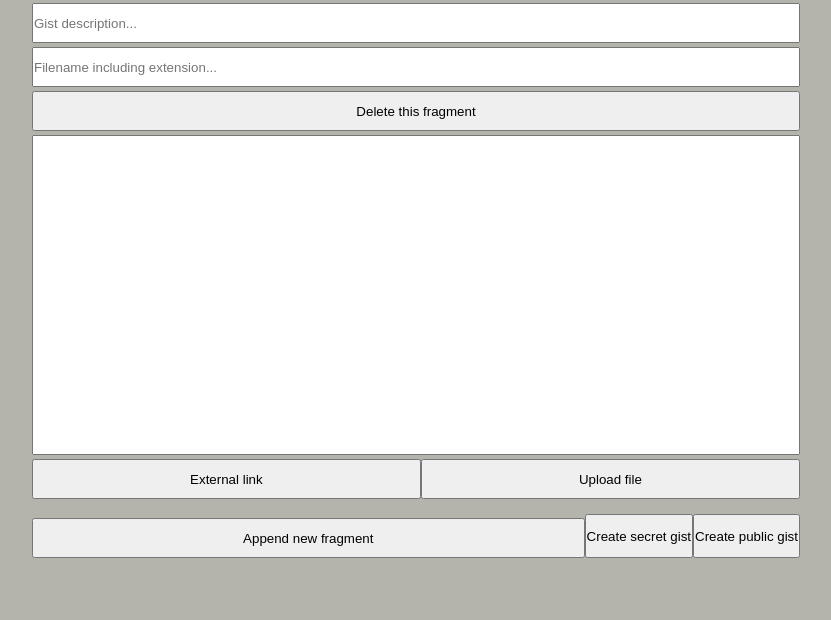
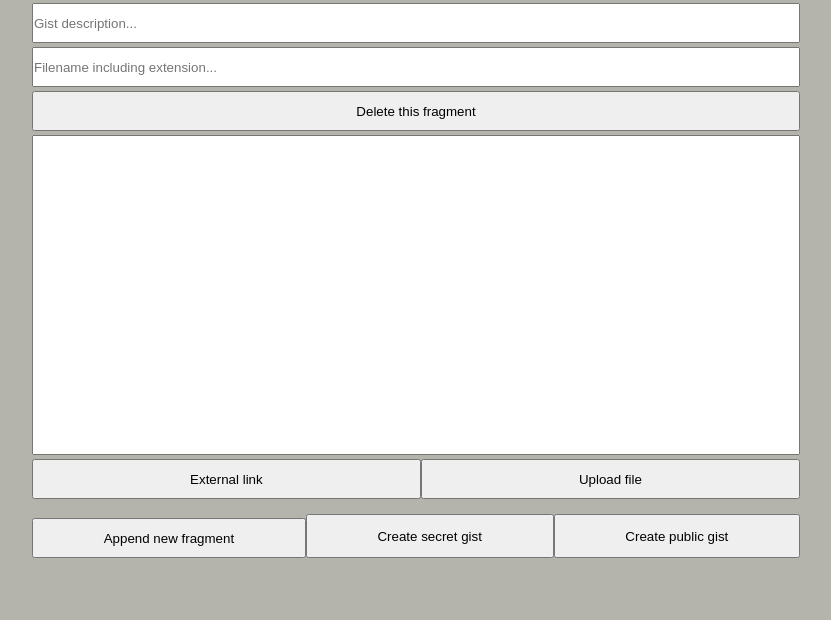
Before and after one commit to MeisQuietude/gist-storage, a Flask app: page / in a window 1280 px wide. Shown: the part 180-800 px from the top of the page, without its empty margins (224-1055 px from the left). Run offline with Flask 2, Linux system fonts and the light colour scheme; parts of the project's set-up code (start-up, migrations or seed data) failed here and were passed over.

Commit message:
style fixes and improvements

```diff
--- a/static/css/form-create-gist.css
+++ b/static/css/form-create-gist.css
@@ -31,7 +31,7 @@ textarea {
   display: flex;
   margin-bottom: 15px;
 }
-.additional-ways-enter-code > input, .form-action > input {
+.additional-ways-enter-code > input, .additional-ways-enter-code button, .form-action > input, .form-action button {
   flex-grow: 1;
 }
 
--- a/static/css/gist-description.css
+++ b/static/css/gist-description.css
@@ -1,5 +1,10 @@
 section.description {
   margin-top: 15px;
+  margin-bottom: 0;
+}
+
+section.gist-access {
+  margin-top: 5px;
 }
 
 .code {
```
Also changed, not shown: 1 other file.
